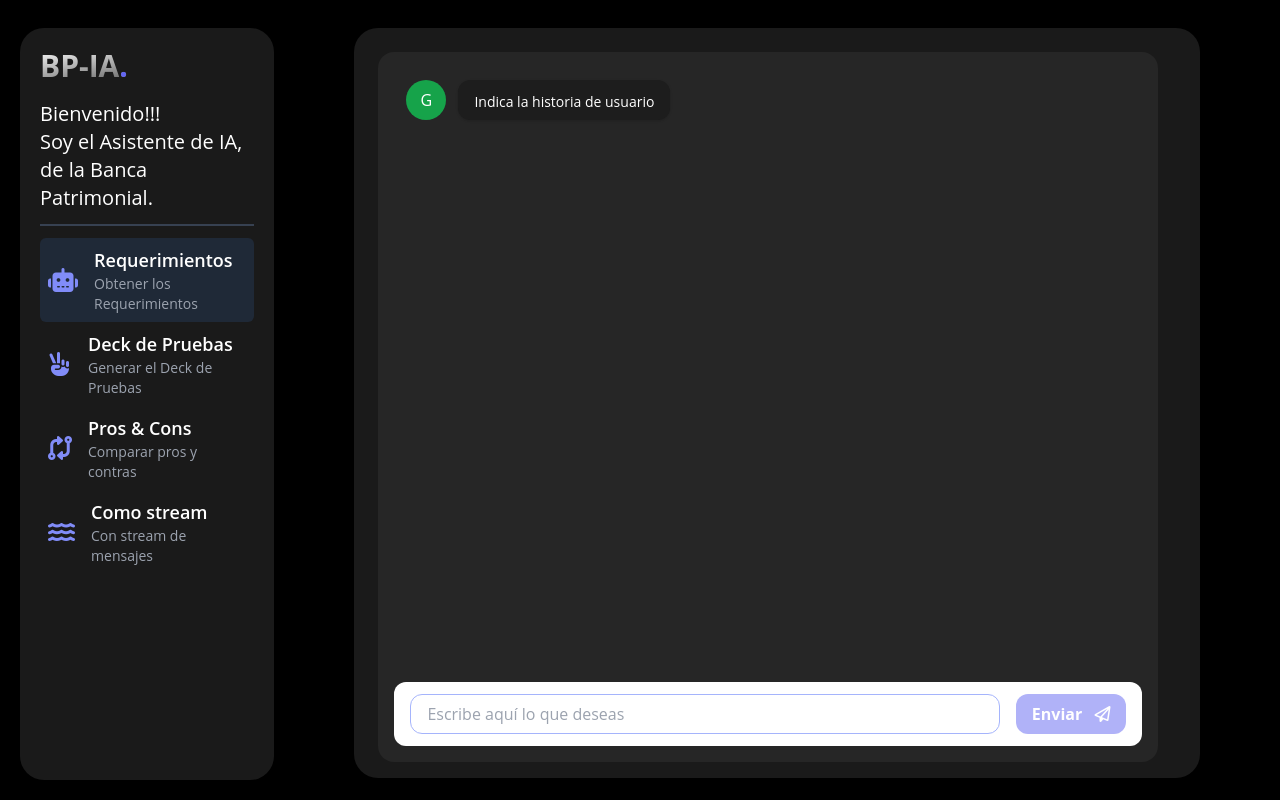
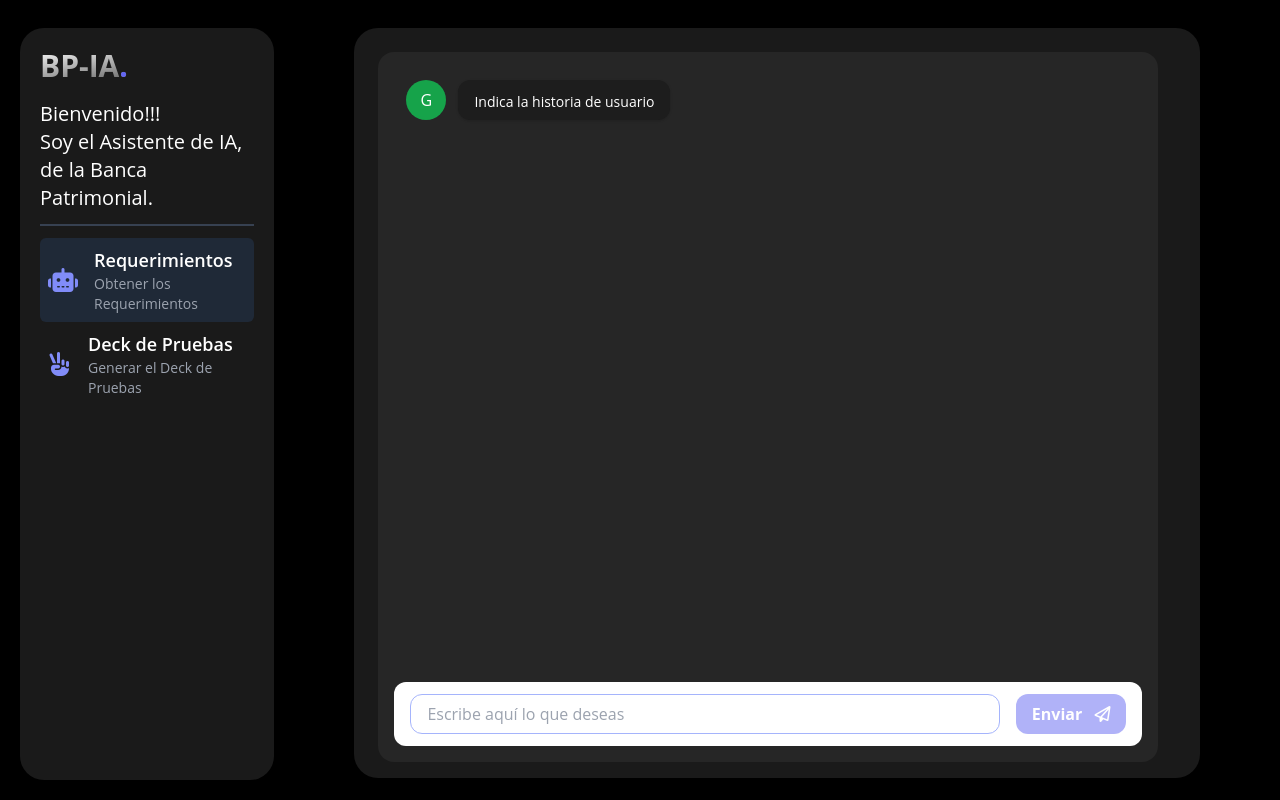
Before and after one commit to jhonospina2711/Angular-Gpt, an Angular app: page /getrequiarements in a window 1280 px wide. Built offline with nearby package versions, Linux system fonts and the light colour scheme.

Commit message:
Se ajusta para la prueba

```diff
--- a/src/app/app.routes.ts
+++ b/src/app/app.routes.ts
@@ -31,28 +31,6 @@ export const routes: Routes = [
         },
       },
       {
-        path: 'pros-cons',
-        loadComponent: () =>
-          import('./presentation/pages/prosConsPage/prosConsPage.component'),
-        data: {
-          icon: 'fa-solid fa-code-compare',
-          title: 'Pros & Cons',
-          description: 'Comparar pros y contras',
-        },
-      },
-      {
-        path: 'pros-cons-stream',
-        loadComponent: () =>
-          import(
-            './presentation/pages/prosConsStreamPage/prosConsStream.component'
-          ),
-        data: {
-          icon: 'fa-solid fa-water',
-          title: 'Como stream',
-          description: 'Con stream de mensajes',
-        },
-      },
-      {
         path: '**',
         redirectTo: 'getrequiarements',
         pathMatch: 'full',
--- a/src/index.html
+++ b/src/index.html
@@ -2,7 +2,7 @@
 <html lang="en">
 <head>
   <meta charset="utf-8">
-  <title>TestingAI</title>
+  <title>BP-IA</title>
   <base href="/">
   <meta name="viewport" content="width=device-width, initial-scale=1">
   <link rel="icon" type="image/x-icon" href="favicon.ico">
```
